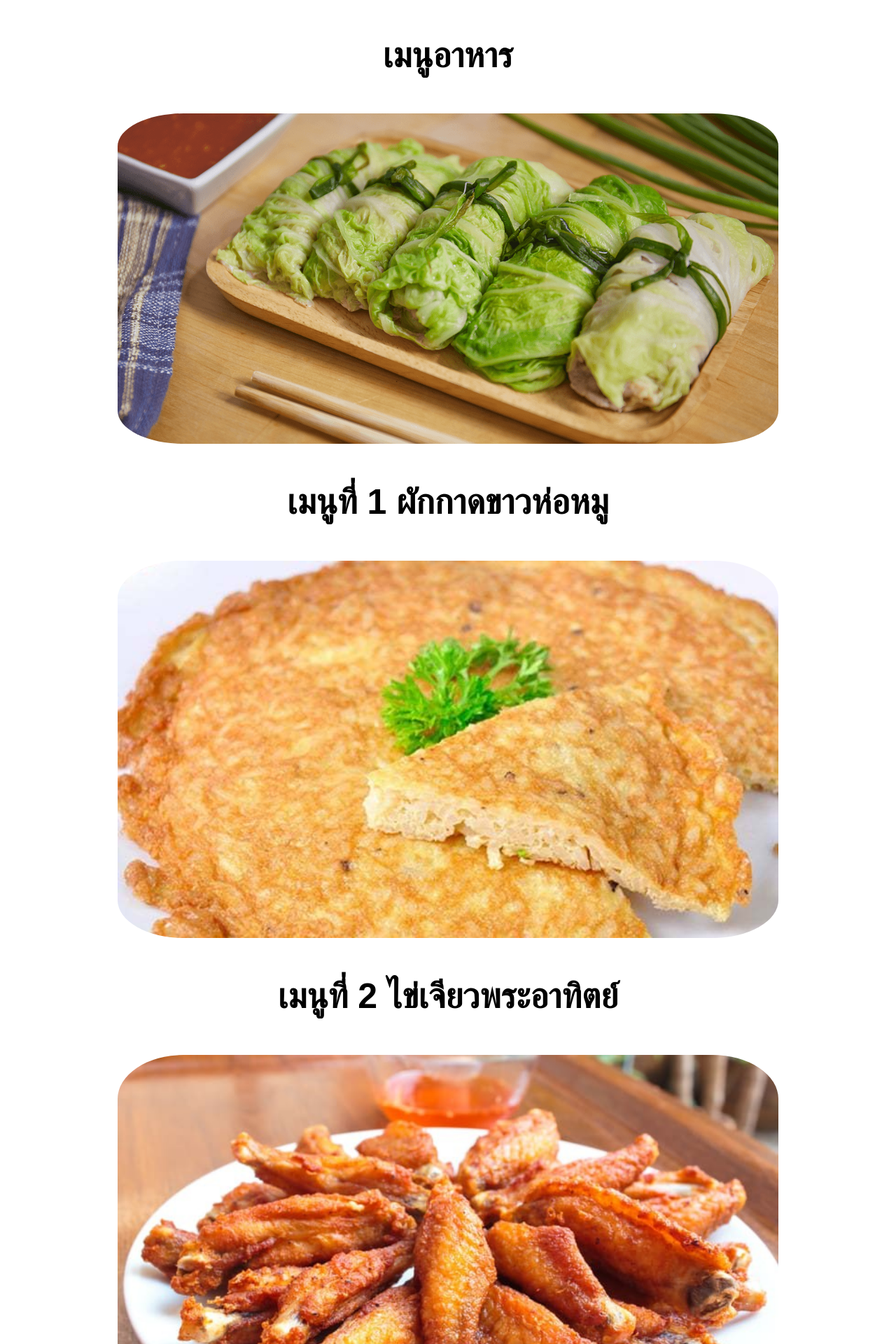
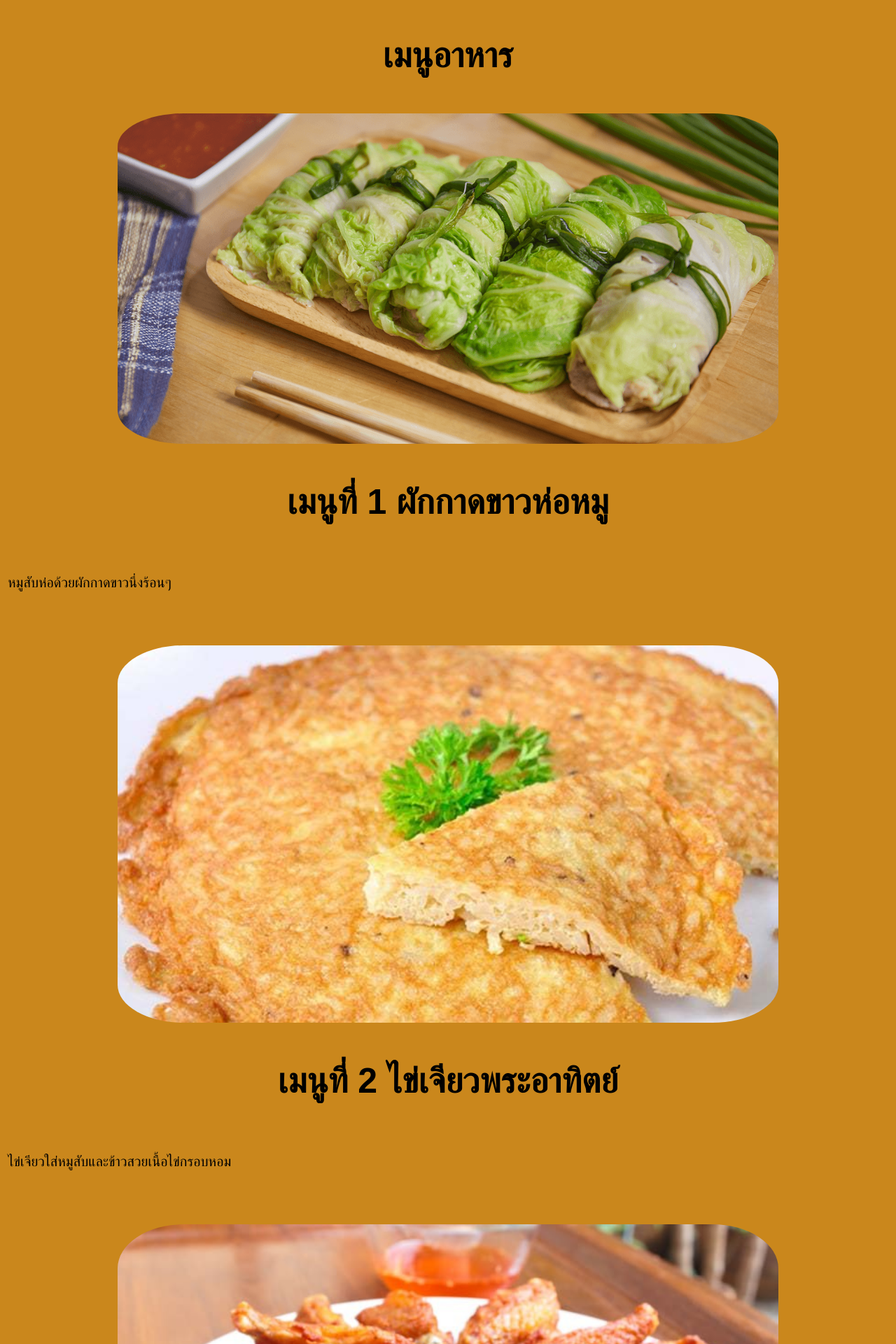
Before and after one commit to 62030080/88726059-642, a PHP site: page /food.html in a window 1280 px wide. Shown: the top 1920 px of the page at 70% size. Run offline with PHP 8.4, Linux system fonts and the light colour scheme.

Commit message:
lab03_second

```diff
--- a/lab03/css/mystyle.css
+++ b/lab03/css/mystyle.css
@@ -4,6 +4,9 @@ body {
 }
 .mbody{
     background-color: rgb(100, 0, 0);
+}
+.fbody{
+    background-color: rgb(202, 135, 28);
 }
 
 h1 {
@@ -14,6 +17,10 @@ h1 {
     color: rgb(0, 0, 0);
     font-weight: bold;
     text-align: center;
+}
+.foodpp {
+    font-size: 20px ;
+    color: rgb(0, 0, 0);
 }
 
 .foodtable {
--- a/lab03/food.html
+++ b/lab03/food.html
@@ -7,29 +7,49 @@
     <title>Food</title>
     <link rel="stylesheet" type="text/css" href="css/mystyle.css">
 </head>
-<body>
+<body class="fbody">
 <p class="foodp">เมนูอาหาร</p>
 <table class="foodtable">
     <tr><td><img class="center" src="images/1.png" alt="ผักกาดขาวห่อหมู"></td></tr>
     <tr><td><p class="foodp">เมนูที่ 1 ผักกาดขาวห่อหมู</p></td></tr>
+    <tr><td><p class="foodpp">หมูสับห่อด้วยผักกาดขาวนึ่งร้อนๆ</p></td></tr>
+    <tr><td><p class="foodp"></p></td></tr>
     <tr><td><img class="center" src="images/2.jpg" alt="ไข่เจียวพระอาทิตย์"></td></tr>
     <tr><td><p class="foodp">เมนูที่ 2 ไข่เจียวพระอาทิตย์</p></td></tr>
+    <tr><td><p class="foodpp">ไข่เจียวใส่หมูสับและข้าวสวยเนื้อไข่กรอบหอม</p></td></tr>
+    <tr><td><p class="foodp"></p></td></tr>
     <tr><td><img class="center" src="images/3.jpg" alt="ไก่ทอดเกลือ"></td></tr>
     <tr><td><p class="foodp">เมนูที่ 3 ไก่ทอดเกลือ</p></td></tr>
+    <tr><td><p class="foodpp">ไก่ทอดเกลือทอดกรอบๆเสริฟพร้อมน้ำจิ้ม</p></td></tr>
+    <tr><td><p class="foodp"></p></td></tr>
     <tr><td><img class="center" src="images/4.jpg" alt="หมูผัดพริกขิง"></td></tr>
     <tr><td><p class="foodp">เมนูที่ 4 หมูผัดพริกขิง</p></td></tr>
+    <tr><td><p class="foodpp">หมูหั่นชิ้นผัดกับพริกและขิงให้รสจัดจ้านในย่านนี้</p></td></tr>
+    <tr><td><p class="foodp"></p></td></tr>
     <tr><td><img class="center" src="images/5.jpg" alt="สลัดอกไก่ย่าง"></td></tr>
     <tr><td><p class="foodp">เมนูที่ 5 สลัดอกไก่ย่าง</p></td></tr>
+    <tr><td><p class="foodpp">อกไก่ย่างแล่เสริฟพร้อมสลัดเมนูสำหรับคนเฮลตี้</p></td></tr>
+    <tr><td><p class="foodp"></p></td></tr>
     <tr><td><img class="center" src="images/6.jpg" alt="ไข่ตุ๋นหมูสับ"></td></tr>
-    <tr><td><p class="foodp">เมนูที่ 6 ไข่ตุ๋นหมูสับ</p></td></tr>
+    <tr><td><p class="foodp">เมนูที่ 6 ไข่ตุ๋นทรงเครื่อง</p></td></tr>
+    <tr><td><p class="foodpp">ไข่ตุ๋นทรงใส่หมูสับและผักนาๆชนิดทำให้หวนคิดถึงสมัยเด็กๆ</p></td></tr>
+    <tr><td><p class="foodp"></p></td></tr>
     <tr><td><img class="center" src="images/7.jpg" alt="ข้าวผัดไมโครเวฟ"></td></tr>
     <tr><td><p class="foodp">เมนูที่ 7 ข้าวผัดไมโครเวฟ</p></td></tr>
+    <tr><td><p class="foodpp">ข้าวผัดง่ายๆทำได้ใน&nbsp;5&nbsp;นาที&nbsp;แถมยังอร่อยอีกด้วย</p></td></tr>
+    <tr><td><p class="foodp"></p></td></tr>
     <tr><td><img class="center" src="images/8.jpg" alt="ยำหมูสะดุ้ง"></td></tr>
     <tr><td><p class="foodp">เมนูที่ 8 ยำหมูสะดุ้ง</p></td></tr>
+    <tr><td><p class="foodpp">เนื้อหมูสไลด์บางลวกแล้วนำมายำพร้อมกับเครื่องยำที่แค่คิดก็น้ำลายสอ</p></td></tr>
+    <tr><td><p class="foodp"></p></td></tr>
     <tr><td><img class="center" src="images/9.jpg" alt="บราวนี่ถั่วแดง"></td></tr>
     <tr><td><p class="foodp">เมนูที่ 9 บราวนี่ถั่วแดง</p></td></tr>
+    <tr><td><p class="foodpp">บราวนี่เหนียวหนึบกลิ่นหอมจะกินเฉยๆก็อร่อยจะกินกับนมก็เข้ากันสุดๆ</p></td></tr>
+    <tr><td><p class="foodp"></p></td></tr>
     <tr><td><img class="center" src="images/10.jpg" alt="เค้กแอปเปิ้ล"></td></tr>
     <tr><td><p class="foodp">เมนูที่ 10 เค้กแอปเปิ้ล</p></td></tr>
+    <tr><td><p class="foodpp">เค้กเนื้อนุ่มละมุนหอมกลิ่นแอปเปิ้ลให้กลิ่นหอมและรสชาติแอปเปิ้ลเมื่อกัด</p></td></tr>
+    <tr><td><p class="foodp"></p></td></tr>
 </table>
 </body>
 </html>
```
